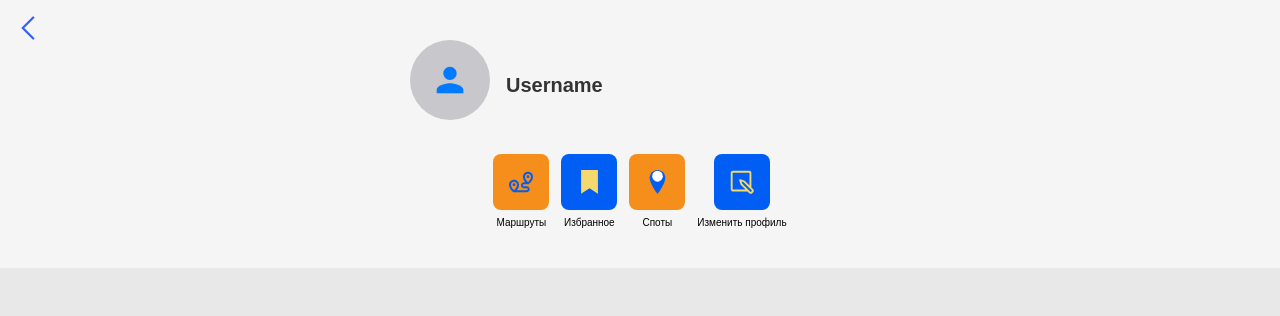
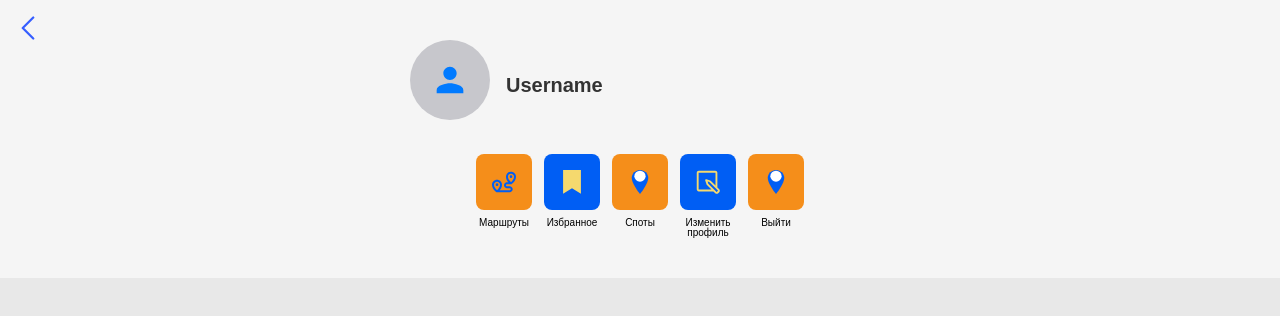
Before and after one commit to mousearthouse/Project-development, a React (Vite) app: page /profile in a window 1280 px wide. Shown: the top 316 px of the page. Built offline with nearby package versions, Linux system fonts and the light colour scheme; no server answers.

Commit message:
Logout feature

```diff
--- a/src/pages/ProfilePage/ProfilePage.tsx
+++ b/src/pages/ProfilePage/ProfilePage.tsx
@@ -42,9 +42,13 @@ const ProfilePage: React.FC = () => {
   const goToEditProfile = () => {
     navigate('/profile/edit');
   };
+
+  const logout = () => {
+    localStorage.clear();
+    navigate("/login");
+  }
   return (
     <div className="profile-wrapper">
-
       <Link to="/" className="back-button">
       <img src={vectorIcon} alt="Back" style={{ width: '24px', height: '24px', transform: 'rotate(90deg)' }} />
       </Link>
@@ -101,7 +105,16 @@ const goToEditProfile = () => {
       <button className="profile-button">
         <img src={editIcon} alt="Редактировать" className="profile-button-icon" style={{ width: '30px', height: '30px', transform: 'rotate(90deg)'}}/>
       </button>
-    <div className="profile-button-label">Изменить профиль</div>
+      <div className="profile-button-label">
+        <span>Изменить</span><br/><span>профиль</span>
+      </div>
+    </div>
+
+    <div className="profile-button-wrapper">
+      <button className="profile-button orangey" onClick={logout}>
+        <img src={spotsIcon} alt="Выйти" className="profile-button-icon" />
+      </button>
+      <div className="profile-button-label">Выйти</div>
     </div>
 
   </div>
@@ -111,4 +124,4 @@ const goToEditProfile = () => {
   )
 }
 
-export default ProfilePage
+export default ProfilePage;
```
Also changed, not shown: src/utils/api/requests/createSpot.ts (deleted), src/utils/api/requests/getSpots.ts (deleted), src/utils/api/requests/rateSpot.ts (deleted). Lines whose indentation alone changed are shown as unchanged.
